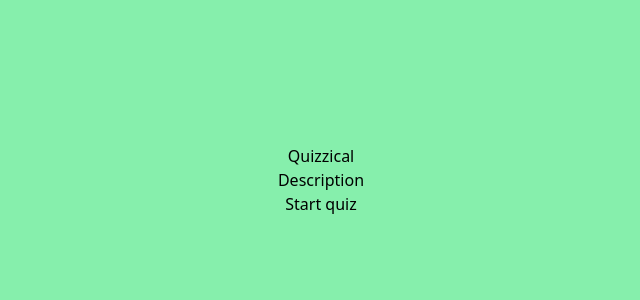
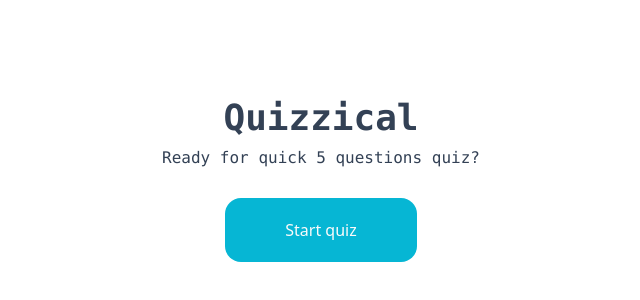
Before and after one commit to AndreyDmitriev39r/scrimba-solo-project-quizzical, a React (Create React App) app: page / in a window 1280 px wide. Shown: the part 220-520 px from the top of the page, without its empty margins (319-959 px from the left). Built offline with nearby package versions, Linux system fonts and the light colour scheme; the HTML template or start-up script is replaced by a standard one.

Commit message:
intro component styles

```diff
--- a/src/App.js
+++ b/src/App.js
@@ -9,7 +9,7 @@ function App() {
   // styles
 
   const stylesApp = {
-    position: "h-full w-full",
+    sizing: "h-full w-full",
   }
 
   const stylesAppClassList = Object.values(stylesApp).join(" ");
--- a/src/components/Intro.js
+++ b/src/components/Intro.js
@@ -1,16 +1,26 @@
 function Intro({handleStartQuizClick}) {
+
   // styles
-  const stylesIntro = {
-    colors: "bg-green-300",
-    position: "h-full w-full",
-    flex: "flex flex-col justify-center items-center",
+  // TODOs
+  // add google fonts
+  // move styles in its own file
+  // add corner blobs
+
+  const styles = {
+    intro: "h-full w-full flex flex-col justify-center items-center bg-white",
+    intro_heading: "mb-2 text-4xl font-bold font-mono text-slate-700",
+    intro_subheading: "mb-7 text-base font-normal font-mono text-slate-700",
+    intro_startbtn: "h-16 w-48 bg-cyan-500 rounded-2xl font-normal text-zinc-50",
   }
-  const stylesIntroClassList = Object.values(stylesIntro).join(" ");
+
   return (
-    <div className={`intro ${stylesIntroClassList}`}>
-      <h1>Quizzical</h1>
-      <p>Description</p>
+    <div className={`intro ${styles.intro}`}>
+      <h1 className={`intro-heading ${styles.intro_heading}`}>Quizzical</h1>
+      <p className={`intro-subheading ${styles.intro_subheading}`}>
+        Ready for quick 5 questions quiz?
+      </p>
       <button
+        className={`intro-startbtn ${styles.intro_startbtn}`}
         onClick={handleStartQuizClick}
       >Start quiz</button>
     </div>
```
